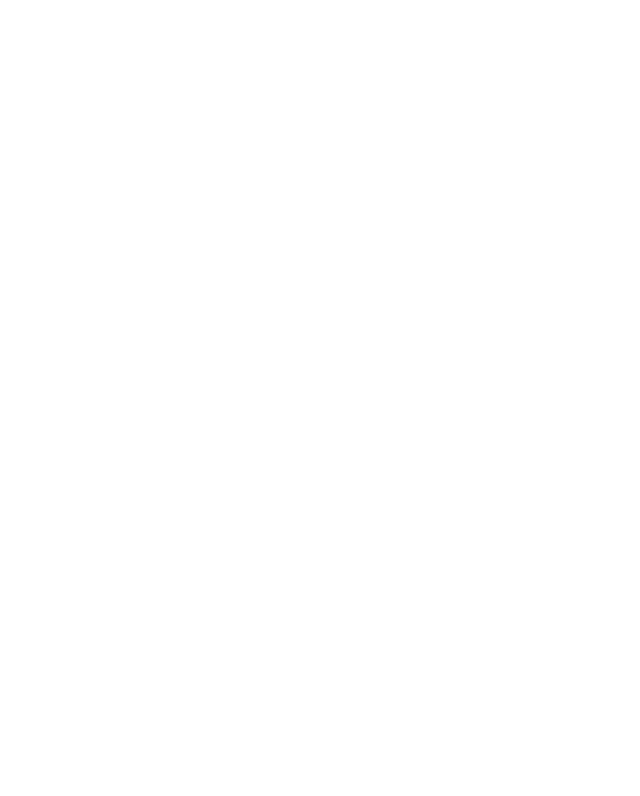
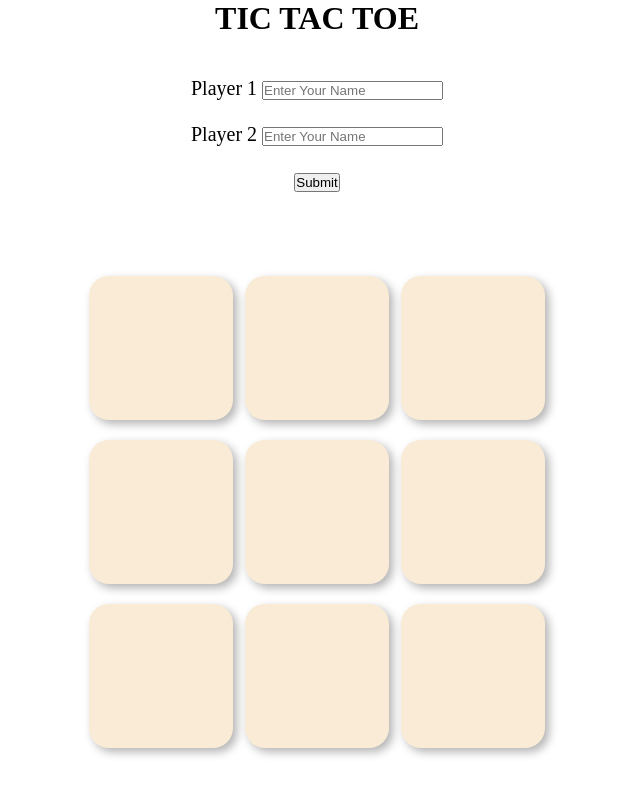
Before and after one commit to acciojob/tictactoe-Sruthin31, a website: page main.html in a window 1280 px wide. Shown: the whole page, without its empty margins (323-963 px from the left). Drawn offline with Linux system fonts and the light colour scheme.

Commit message:
created a submission

```diff
--- a/main.html
+++ b/main.html
@@ -10,7 +10,33 @@
 	<!-- the entire body must be written by student -->
     <script type="text/javascript" src="./script.js">
 </script>
-
+	<div>
+		<h1>TIC TAC TOE </h1>
+	</div>
+	<main class = "game hide">
+	<label for= "player1">Player 1</label>
+	<input type = "text" id = "player1" name = "player1" placeholder="Enter Your Name"><br><br>
+	<label for = "player2">Player 2</label>
+	<input type = "text" id = "player2" name = "player2" placeholder = "Enter Your Name"><br><br>
+		<button id ="submit">Submit</button>
+	</main>
+	<main>
+		<div class = "message">
+		</div>
+		<div class = "container">
+			<div class = "play">
+            <button class = "box"></button>
+            <button class = "box"></button>
+            <button class = "box"></button>
+            <button class = "box"></button>
+            <button class = "box"></button>
+            <button class = "box"></button>
+            <button class = "box"></button>
+            <button class = "box"></button>
+            <button class = "box"></button>
+        </div>
+		</div>
+	</main>
 </body>
 
 </html>
--- a/script.js
+++ b/script.js
@@ -1 +1,48 @@
 //your JS code here. If required.
+let boxes = document.querySelectorAll(."box");
+
+let turnO = true;
+
+const winner = [
+	[0,1,2],
+	[0,3,6],
+	[0,4,8],
+	[1,4,7],
+	[2,5,8],
+	[2,4,6],
+	[3,4,5],
+	[6,7,8],
+]
+
+boxes.forEach((box) =>{
+	box.addEventListiner("click",() =>{
+		if(turnO){
+			box.innerText = "X";
+			turnO = false;
+		}
+		else{
+			box.innerText = "O";
+			turnO = true;
+		}
+		box.disabled = true;
+
+		checkwinner();
+	});
+});
+
+const checkwinner = () =>{
+	for(let pattern of winner){
+		let val1 = boxes[pattern[0]].innerText;
+		let val2 = boxes[pattern[1]].innerText;
+		let val3 = boxes[pattern[2]].innerText;
+	}
+}
+
+const Winners = () =>{
+	if(val1 != "" && val2 != "" && val3 != "" ){
+		if(val1 === val2 && val2 ===val3){
+			console.log(`${}, congratulations you won!);
+
+		}
+	}
+}
--- a/styles.css
+++ b/styles.css
@@ -1 +1,37 @@
-/*  your css code here. If applicable */
+*{
+	margin:0;
+	padding:0;
+}
+h1{
+	text-align:center;
+}
+.game{
+	padding:40px;
+	text-align:center;
+	font-size:20px;
+}
+.container{
+	height:70vh;
+    display: flex;
+    justify-content: center;
+    align-items: center;
+}
+.box{
+	height:18vmin;
+    width:18vmin;
+    border-radius: 20px;
+    box-shadow: 4px 4px 10px rgba(0,0,0,0.3);
+    border:none;
+    background-color: antiquewhite;
+    font-size: 8vmin;
+    color:red;
+}
+.play{
+	height:60vmin;
+    width:60vmin;
+    display: flex;
+    justify-content: center;
+    align-items: center;
+    flex-wrap: wrap;
+    gap:1.5vmin;
+}
```
